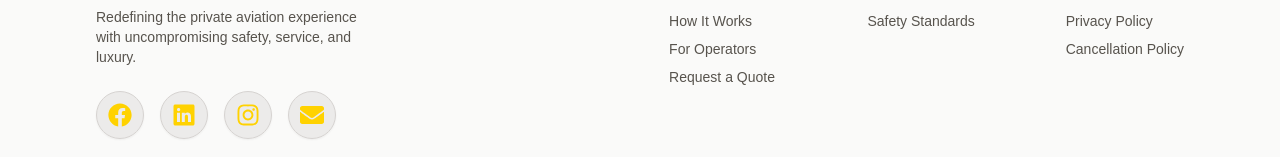
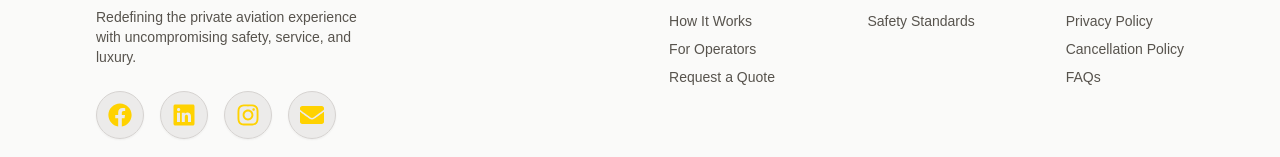
Before and after one commit to Smit-maker-dev/JustCharter-SecondStage, a React (Vite) app: page / in a window 1280 px wide. Shown: the part 8073-8230 px from the top of the page. Built offline with nearby package versions, Linux system fonts and the light colour scheme; no server answers; a web font is replaced by a local one.

Commit message:
fix(footer): restore legal and policy navigation links

```diff
--- a/src/Components/Footer.jsx
+++ b/src/Components/Footer.jsx
@@ -92,7 +92,7 @@ export default function Footer() {
 
           <div>
             <h3 className="text-[#FFD200] font-semibold mb-3">Legal</h3>
-            {/* TODO: Terms of Service must state JustCharter acts as an intermediary and the operator is responsible for flight operation — client's lawyer to provide wording. */}
+            {/* TODO: CONFIRM WITH CLIENT — Accessibility policy page (no route/component exists in repo; client to supply if required) */}
             <ul className="space-y-2 text-stone-600">
               <li>
                 <Link to="/terms_conditions" className="hover:text-[#002F5C] transition">
@@ -112,6 +112,11 @@ export default function Footer() {
                   Cancellation Policy
                 </Link>
               </li>
+              <li>
+                <a href="/#faq" className="hover:text-[#002F5C] transition">
+                  FAQs
+                </a>
+              </li>
             </ul>
           </div>
         </div>
--- a/src/v5/components/FaqSectionV5.tsx
+++ b/src/v5/components/FaqSectionV5.tsx
@@ -70,7 +70,10 @@ export default function FaqSectionV5() {
   };
 
   return (
-    <section className="py-24 sm:py-28 bg-white font-sans text-[#002F5C] overflow-hidden border-t border-stone-200/60">
+    <section
+      id="faq"
+      className="py-24 sm:py-28 bg-white font-sans text-[#002F5C] overflow-hidden border-t border-stone-200/60 scroll-mt-20"
+    >
       <div className="max-w-5xl mx-auto px-6 lg:px-12">
 
         {/* Section Header */}
--- a/src/v5/components/FooterV5.tsx
+++ b/src/v5/components/FooterV5.tsx
@@ -46,11 +46,12 @@ export default function FooterV5() {
             <h4 className="text-xs font-serif italic tracking-widest text-stone-400 uppercase mb-4 sm:mb-6">
               Legal
             </h4>
-            {/* TODO: Terms of Service must state JustCharter acts as an intermediary and the operator is responsible for flight operation — client's lawyer to provide wording. */}
+            {/* TODO: CONFIRM WITH CLIENT — Accessibility policy page (no route/component exists in repo; client to supply if required) */}
             <ul className="space-y-3.5 text-sm text-stone-600 font-light">
               <li><a href="/privacy_policy" className="hover:text-[#002F5C] transition-colors">Privacy Policy</a></li>
               <li><a href="/terms_conditions" className="hover:text-[#002F5C] transition-colors">Terms of Service</a></li>
               <li><a href="/cancellation-policy" className="hover:text-[#002F5C] transition-colors">Cancellation Policy</a></li>
+              <li><a href="/#faq" className="hover:text-[#002F5C] transition-colors">FAQs</a></li>
             </ul>
           </div>
 
```
